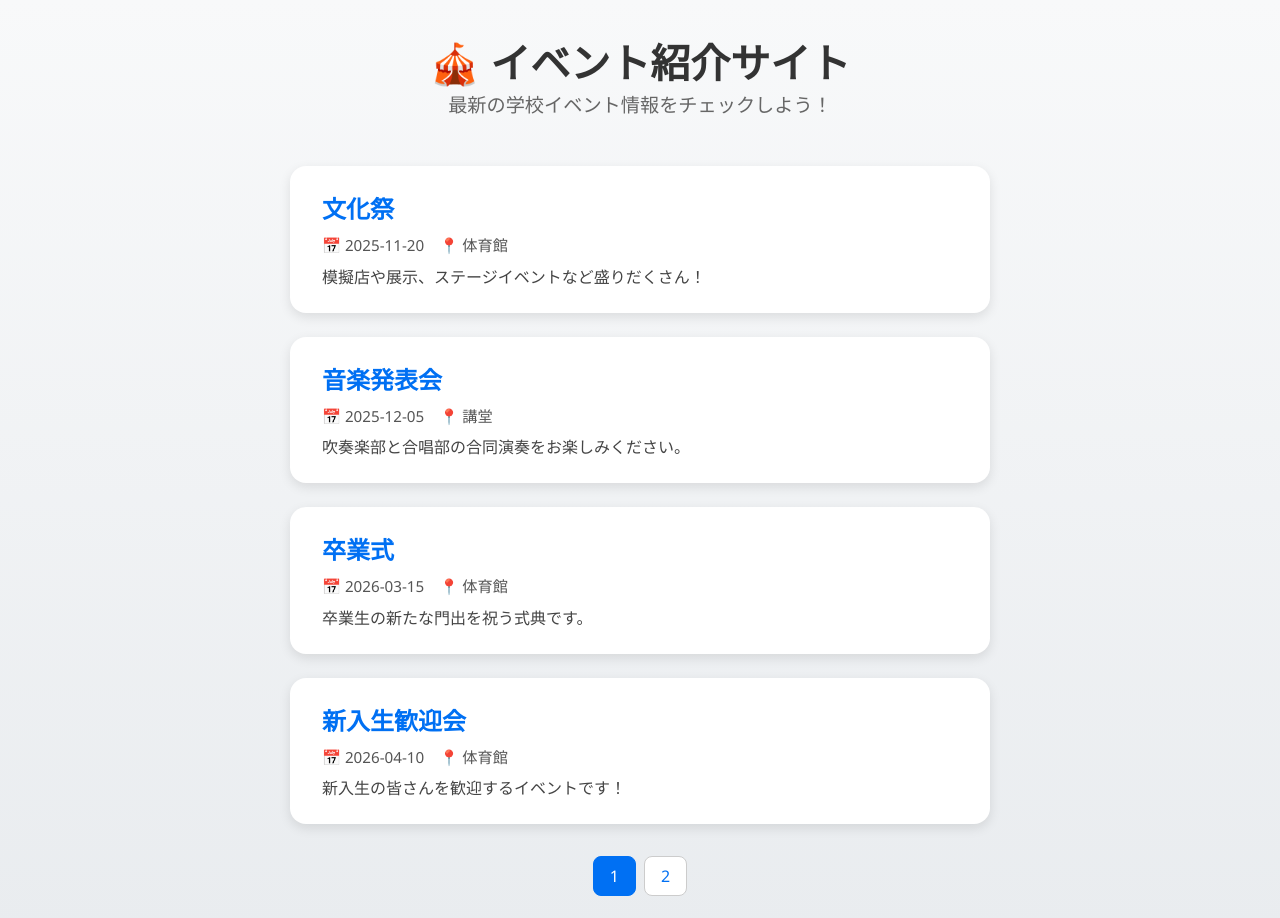
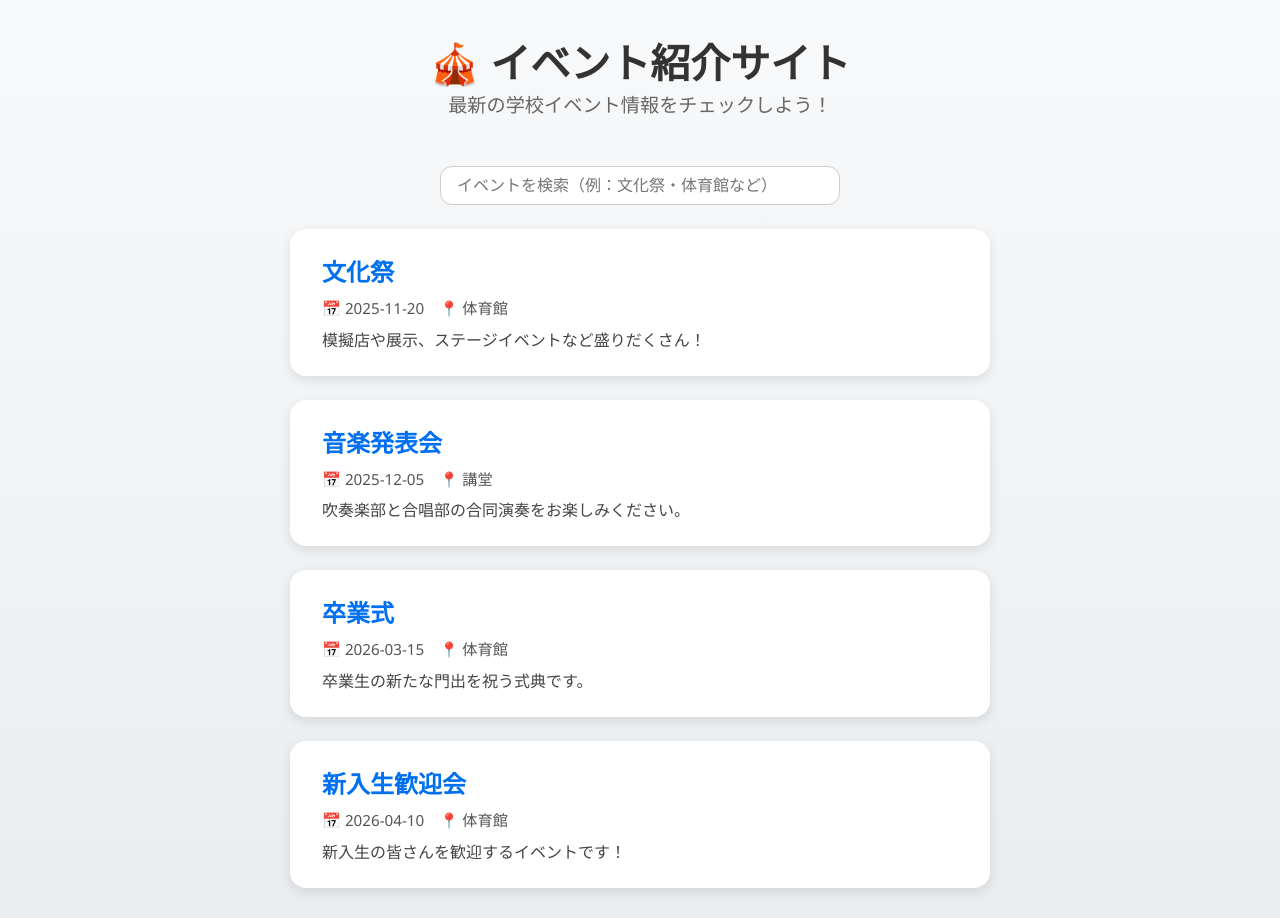
Before and after one commit to itc-s24001/event-app, a Next.js app: page / in a window 1280 px wide. Shown: the top 918 px of the page. Built offline with nearby package versions, Linux system fonts and the light colour scheme.

Commit message:
UI調整

```diff
--- a/app/components/Pagination.tsx
+++ b/app/components/Pagination.tsx
@@ -1,29 +1,32 @@
 "use client";
 
-import Link from "next/link";
 import styles from "../page.module.css";
 
 type Props = {
   currentPage: number;
   totalPages: number;
-  onPageChange?: (page: number) => void;
+  onPageChange: (page: number) => void;
 };
 
-export default function Pagination({ currentPage, totalPages }: Props) {
+export default function Pagination({
+  currentPage,
+  totalPages,
+  onPageChange,
+}: Props) {
   const pages = Array.from({ length: totalPages }, (_, i) => i + 1);
 
   return (
     <div className={styles.pagination}>
       {pages.map((page) => (
-        <Link
+        <button
           key={page}
-          href={`/?page=${page}`}
+          onClick={() => onPageChange(page)}
           className={`${styles.pageButton} ${
             currentPage === page ? styles.active : ""
           }`}
         >
           {page}
-        </Link>
+        </button>
       ))}
     </div>
   );
--- /dev/null
+++ b/app/components/SearchBar.tsx
@@ -0,0 +1,30 @@
+"use client";
+
+import { useState } from "react";
+import styles from "../page.module.css";
+
+type Props = {
+  onSearch: (keyword: string) => void;
+};
+
+export default function SearchBar({ onSearch }: Props) {
+  const [keyword, setKeyword] = useState("");
+
+  const handleChange = (e: React.ChangeEvent<HTMLInputElement>) => {
+    const value = e.target.value;
+    setKeyword(value);
+    onSearch(value);
+  };
+
+  return (
+    <div className={styles.searchBox}>
+      <input
+        type="text"
+        value={keyword}
+        onChange={handleChange}
+        placeholder="イベントを検索（例：文化祭・体育館など）"
+        className={styles.searchInput}
+      />
+    </div>
+  );
+}
--- a/app/page.module.css
+++ b/app/page.module.css
@@ -98,3 +98,33 @@
   color: #fff;
   border-color: #0070f3;
 }
+
+/* 検索ボックス */
+.searchBox {
+  display: flex;
+  justify-content: center;
+  margin: 1.5rem 0;
+}
+
+.searchInput {
+  width: 80%;
+  max-width: 400px;
+  padding: 0.6rem 1rem;
+  font-size: 1rem;
+  border: 1px solid #ccc;
+  border-radius: 12px;
+  outline: none;
+  transition: all 0.2s ease;
+}
+
+.searchInput:focus {
+  border-color: #0070f3;
+  box-shadow: 0 0 0 2px rgba(0, 112, 243, 0.2);
+}
+
+/* 検索結果なし表示 */
+.noResult {
+  text-align: center;
+  color: #666;
+  margin-top: 2rem;
+}
--- a/app/page.tsx
+++ b/app/page.tsx
@@ -1,5 +1,9 @@
+"use client";
+
+import { useState } from "react";
 import Link from "next/link";
 import Pagination from "./components/Pagination";
+import SearchBar from "./components/SearchBar";
 import styles from "./page.module.css";
 
 const events = [
@@ -49,16 +53,23 @@ const events = [
 
 const PER_PAGE = 4;
 
-export default function Home({
-  searchParams,
-}: {
-  searchParams?: { page?: string };
-}) {
-  const page = Number(searchParams?.page) || 1;
-  const totalPages = Math.ceil(events.length / PER_PAGE);
+export default function Home() {
+  const [page, setPage] = useState(1);
+  const [keyword, setKeyword] = useState("");
 
+  // 検索フィルタ
+  const filteredEvents = events.filter((event) => {
+    const search = keyword.toLowerCase();
+    return (
+      event.title.toLowerCase().includes(search) ||
+      event.place.toLowerCase().includes(search) ||
+      event.description.toLowerCase().includes(search)
+    );
+  });
+
+  const totalPages = Math.ceil(filteredEvents.length / PER_PAGE);
   const startIndex = (page - 1) * PER_PAGE;
-  const currentEvents = events.slice(startIndex, startIndex + PER_PAGE);
+  const currentEvents = filteredEvents.slice(startIndex, startIndex + PER_PAGE);
 
   return (
     <main className={styles.main}>
@@ -69,8 +80,18 @@ export default function Home({
         </p>
       </section>
 
+      {/* 🔍 検索バー */}
+      <SearchBar
+        onSearch={(value) => {
+          setKeyword(value);
+          setPage(1); // 新しい検索では1ページ目に戻す
+        }}
+      />
+
+      {/* イベント一覧 */}
       <div className={styles.list}>
-        {currentEvents.map((event) => (
+        {currentEvents.length > 0 ? (
+          currentEvents.map((event) => (
             <Link
               key={event.id}
               href={`/events/${event.id}`}
@@ -84,10 +105,20 @@ export default function Home({
                 <p className={styles.desc}>{event.description}</p>
               </div>
             </Link>
-        ))}
+          ))
+        ) : (
+          <p className={styles.noResult}>
+            該当するイベントが見つかりませんでした。
+          </p>
+        )}
       </div>
 
-      <Pagination currentPage={page} totalPages={totalPages} />
+      {/* ページネーション */}
+      <Pagination
+        currentPage={page}
+        totalPages={totalPages}
+        onPageChange={(p) => setPage(p)}
+      />
     </main>
   );
 }
```
Lines whose indentation alone changed are shown as unchanged.
